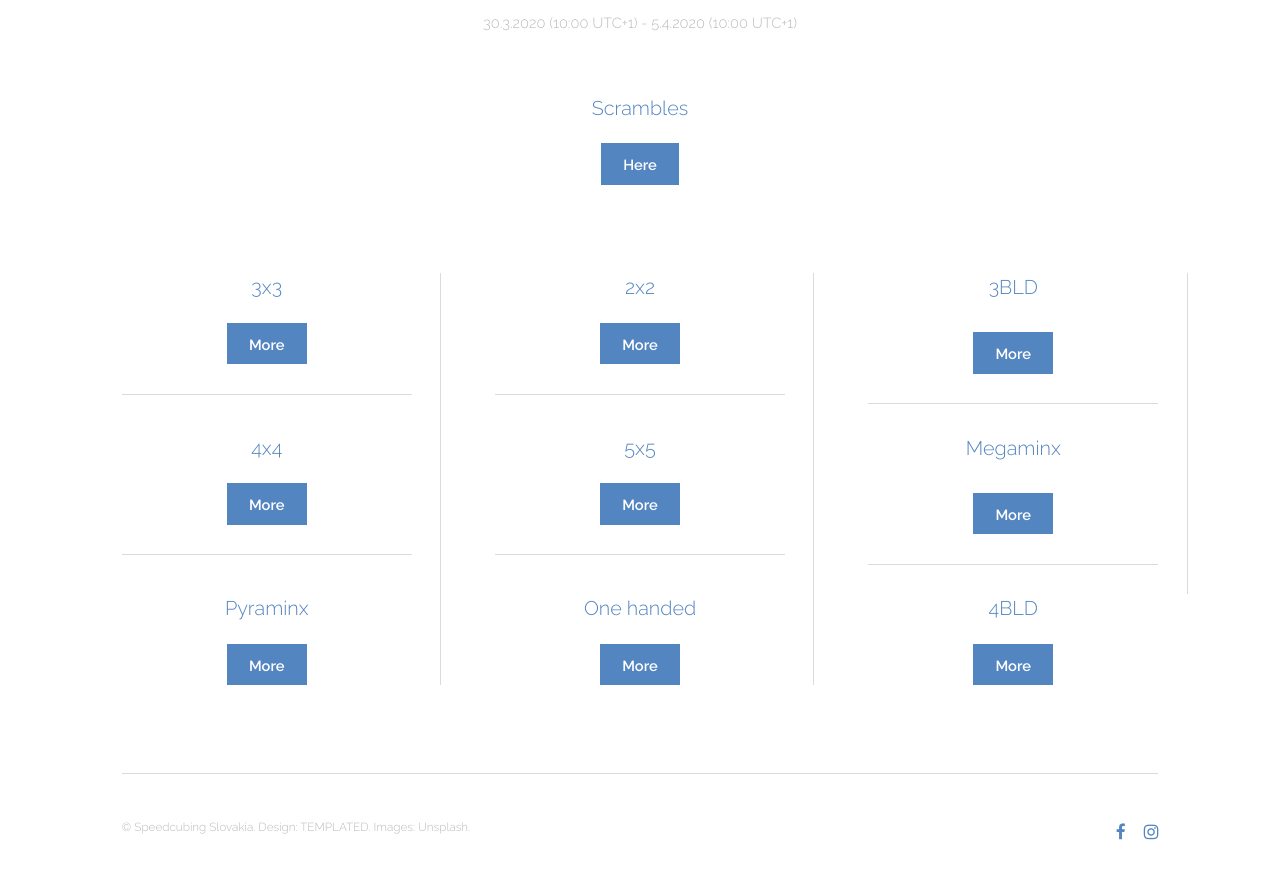
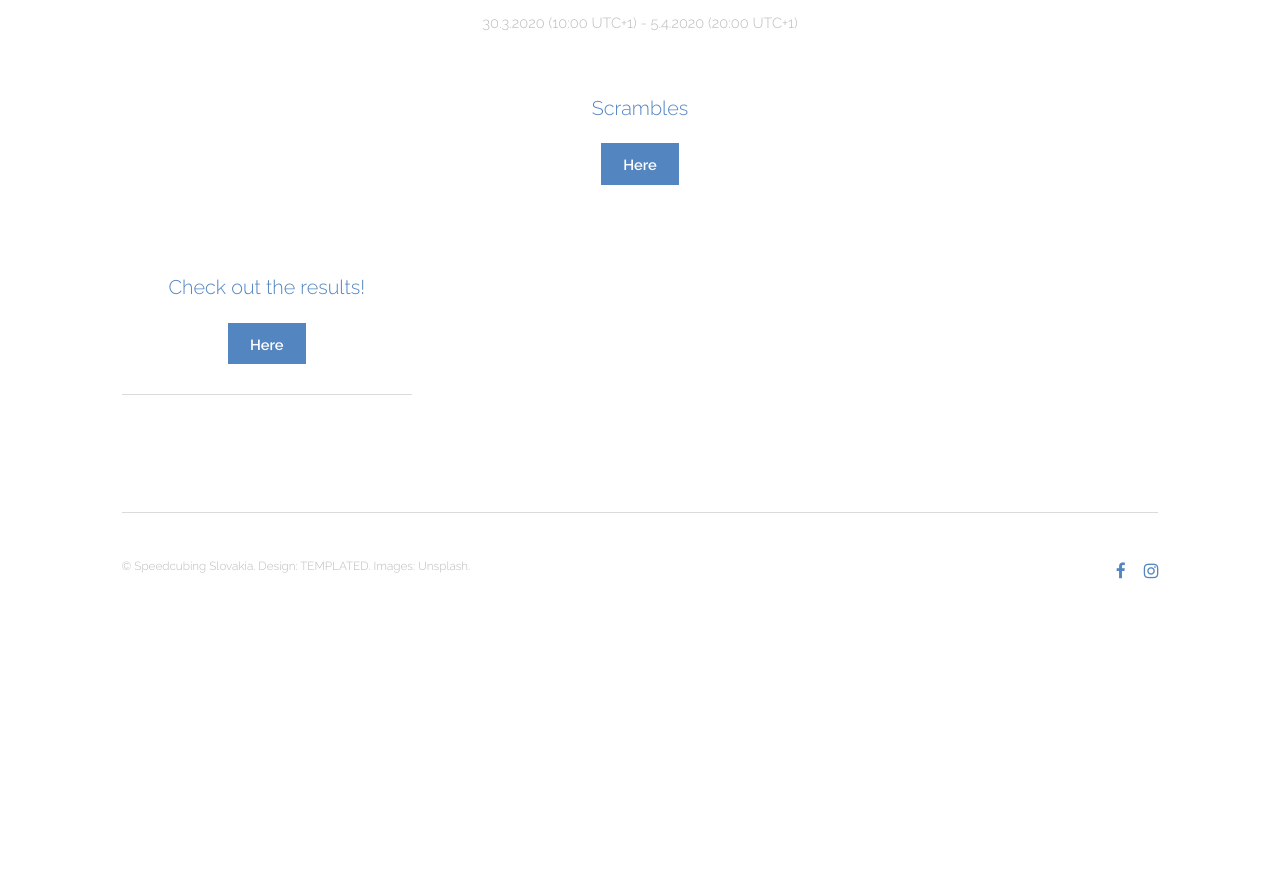
Before and after one commit to Siminoo/speedcubingslovakia, a plain HTML site: page onlineslovakiaopen2020_2.html in a window 1280 px wide. Shown: the part 187-1066 px from the top of the page. After the commit the page ends 889 px from the top, so only its background shows below. Drawn offline with Linux system fonts and the light colour scheme.

Commit message:
fixes and end of #2 comp

```diff
--- a/onlineslovakiaopen2020_2.html
+++ b/onlineslovakiaopen2020_2.html
@@ -34,7 +34,7 @@
 				<div class="inner">
 					<header class="align-center">
 						<h2>Online Slovakia Open 2020 #2</h2>
-						<p>30.3.2020 (10:00 UTC+1) - 5.4.2020 (10:00 UTC+1)</p>
+						<p>30.3.2020 (10:00 UTC+1) - 5.4.2020 (20:00 UTC+1)</p>
 					</header>
                     <center>
 						<article>
@@ -52,83 +52,12 @@
 							<div class="flex flex-3">
 								<article>
 									<header>
-										<h3>3x3</h3>
+										<h3>Check out the results!</h3>
 									</header>
 									<footer>
-										<a href="3x3_2.html" class="button special">More</a>
+										<a href="https://docs.google.com/document/d/1MWi5pDDL46Mt0936TEZF4j4rYgHfhDpcQHLvaWi_yuM/edit?usp=sharing" class="button special">Here</a>
                                     </footer>
                                     <hr>
-								</article>
-								<article>
-									<header>
-										<h3>2x2</h3>
-									</header>
-									<footer>
-										<a href="2x2_2.html" class="button special">More</a>
-                                    </footer>
-                                    <hr>
-								</article>
-								<article>
-									<header>
-										<h3>3BLD</h3>
-									</header>
-									<p></p>
-									<footer>
-										<a href="3BLD_2.html" class="button special">More</a>
-                                    </footer>
-                                    <hr>
-                                </article>
-                                <article>
-									<header>
-										<h3>4x4</h3>
-									</header>
-									<footer>
-										<a href="4x4_2.html" class="button special">More</a>
-                                    </footer>
-                                    <hr>
-								</article>
-								<article>
-									<header>
-										<h3>5x5</h3>
-									</header>
-									<footer>
-										<a href="5x5_2.html" class="button special">More</a>
-                                    </footer>
-                                    <hr>
-								</article>
-								<article>
-									<header>
-										<h3>Megaminx</h3>
-									</header>
-									<p></p>
-									<footer>
-										<a href="megaminx_2.html" class="button special">More</a>
-                                    </footer>
-                                    <hr>
-                                </article>
-                                <article>
-									<header>
-										<h3>Pyraminx</h3>
-									</header>
-									<footer>
-										<a href="pyraminx_2.html" class="button special">More</a>
-                                    </footer>
-								</article>
-								<article>
-									<header>
-										<h3>One handed</h3>
-									</header>
-									<footer>
-										<a href="OH_2.html" class="button special">More</a>
-                                    </footer>
-                                </article>
-                                <article>
-									<header>
-										<h3>4BLD</h3>
-									</header>
-									<footer>
-										<a href="4BLD_2.html" class="button special">More</a>
-                                    </footer>
 								</article>
 							</div>
 						</div>
```
Also changed, not shown: onlinecompetitions.html (+1 -1 lines), onlineslovakiaopen2020_2_results.html (+3 -72 lines).
